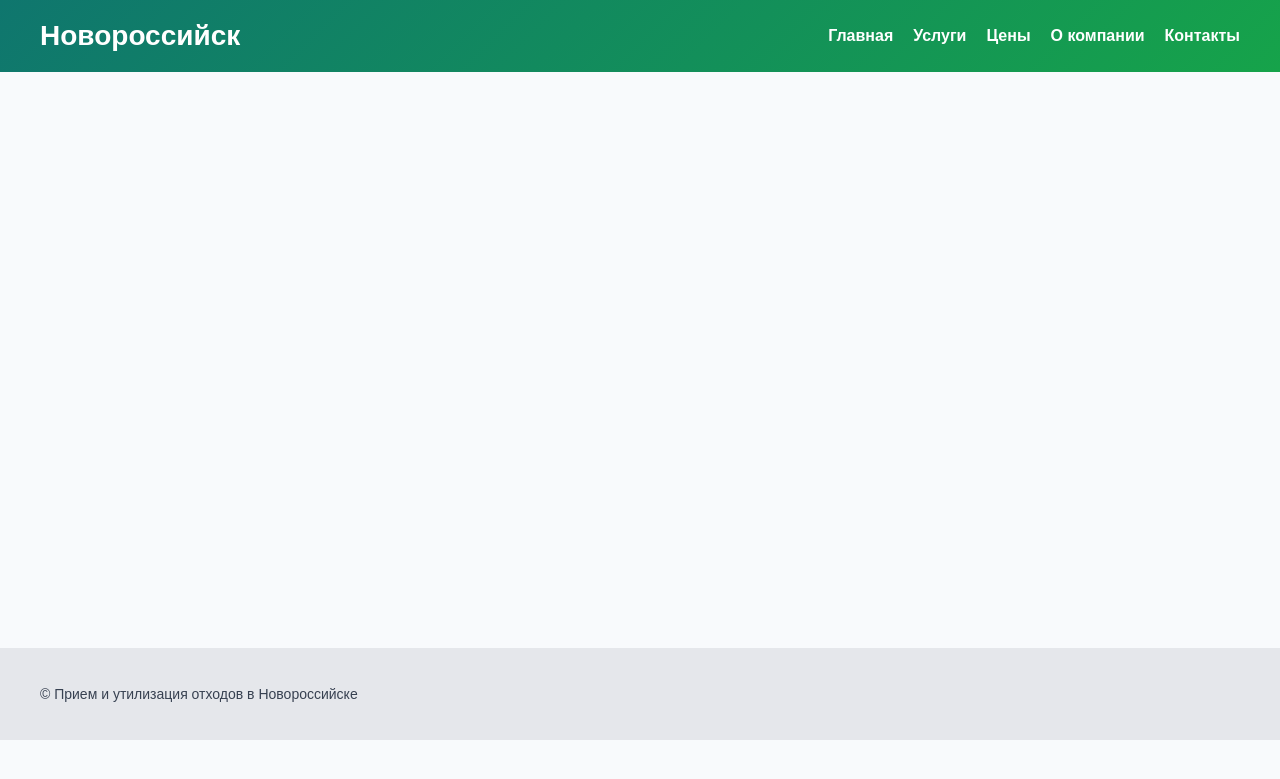
After one commit to newbieSmollett/bakanka-site, a Django app: template core/templates/core/base.html in a window 1280 px wide. The commit adds this page. Shown: the top 779 px of the page. Run offline with Django 5.2, Linux system fonts and the light colour scheme; the template is opened without the code that fills it, so the values that code supplies are empty; parts of the project's set-up code (start-up, migrations or seed data) failed here and were passed over.

Commit message:
feat: add base layout and connect home template+css

```diff
--- /dev/null
+++ b/core/static/core/css/base.css
@@ -0,0 +1,59 @@
+html, body {
+    margin: 0;
+    padding: 0;
+    font-family: Arial, sans-serif;
+    color: #1f2937;
+    background: #f8fafc;
+}
+
+.site-container {
+    width: min(1200px, calc(100% - 32px));
+    margin: 0 auto;
+}
+
+header {
+    background: linear-gradient(135deg, #0f766e, #16a34a);
+    color: white;
+    padding: 20px 0;
+}
+
+.site-header {
+    display: flex;
+    justify-content: space-between;
+    align-items: center;
+    gap: 24px;
+}
+
+.site-logo {
+    color: white;
+    text-decoration: none;
+    font-size: 28px;
+    font-weight: 700;
+}
+
+.site-nav {
+    display: flex;
+    gap: 20px;
+    flex-wrap: wrap;
+}
+
+.site-nav a {
+    color: white;
+    text-decoration: none;
+    font-weight: 600;
+}
+
+main {
+    padding: 48px 0;
+    min-height: 60vh;
+}
+
+footer {
+    background: #e5e7eb;
+    padding: 24px 0;
+}
+
+.site-footer {
+    font-size: 14px;
+    color: #374151;
+}
--- /dev/null
+++ b/core/templates/core/base.html
@@ -0,0 +1,49 @@
+{% load static wagtailcore_tags %}
+
+<!DOCTYPE html>
+<html lang="ru">
+<head>
+    <meta charset="UTF-8">
+    <meta name="viewport" content="width=device-width, initial-scale=1.0">
+
+    <title>{% block title %}Сайт компании{% endblock %}</title>
+    <meta name="description" content="{% block meta_description %}Прием и утилизация отходов{% endblock %}">
+
+    <link rel="stylesheet" href="{% static 'core/css/base.css' %}">
+
+    {% block extra_head %}{% endblock %}
+</head>
+<body>
+    <header>
+        <div class="site-container">
+            <div class="site-header">
+                <a href="/" class="site-logo">Новороссийск</a>
+
+                <nav class="site-nav">
+                    <a href="/">Главная</a>
+                    <a href="#">Услуги</a>
+                    <a href="#">Цены</a>
+                    <a href="#">О компании</a>
+                    <a href="#">Контакты</a>
+                </nav>
+            </div>
+        </div>
+    </header>
+
+    <main>
+        <div class="site-container">
+            {% block content %}{% endblock %}
+        </div>
+    </main>
+
+    <footer>
+        <div class="site-container">
+            <div class="site-footer">
+                <p>© Прием и утилизация отходов в Новороссийске</p>
+            </div>
+        </div>
+    </footer>
+
+    {% block extra_js %}{% endblock %}
+</body>
+</html>
```
Also changed, not shown: core/templates/base.html (deleted, +0 -29 lines), home/models.py (+5 -2 lines), home/templates/home/home_page.html (+24 -17 lines).
